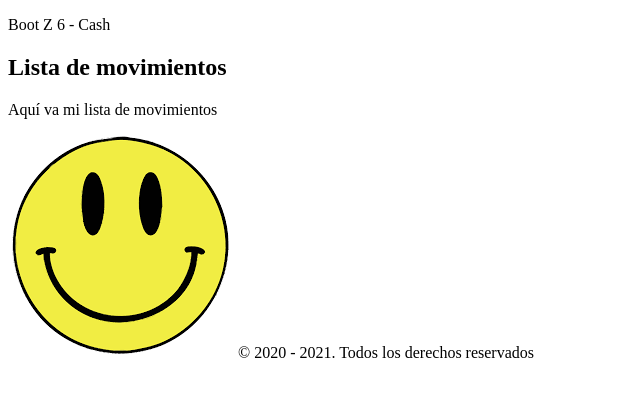
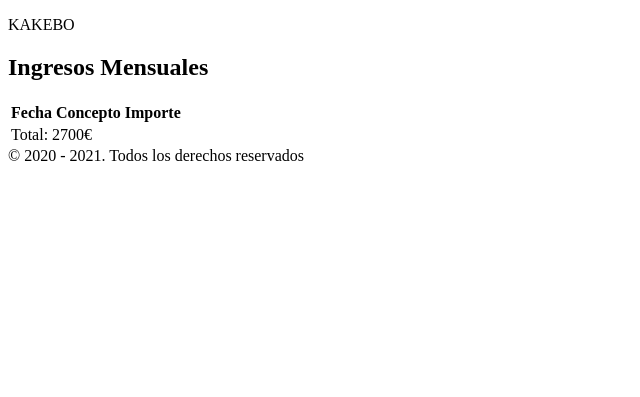
Before and after one commit to Venganzaalchocolate/flask_movements, a Flask app: template movements/templates/movementsList.html in a window 1280 px wide. Shown: the top 397 px of the page, without its empty margins (0-640 px from the left). Run offline with Flask 2, Linux system fonts and the light colour scheme; the template is opened without the code that fills it, so the values that code supplies are empty.

Commit message:
creando csv

```diff
--- a/movements/templates/base.html
+++ b/movements/templates/base.html
@@ -8,17 +8,15 @@
     <body>
         <header>
             <p>
-                Boot Z 6 - Cash
+                KAKEBO
             </p>
         </header>
 
         <section>
-            <h1>Lista de movimientos</h1>
-            <p>Aquí va mi lista de movimientos</p>
+            {% block content%}{% endblock%}
         </section>
 
         <footer>
-            <img src="static/smile.png" alt="Los Tejos" />
             &copy; 2020 - 2021. Todos los derechos reservados
         </footer>
     </body>
--- a/movements/templates/movementsList.html
+++ b/movements/templates/movementsList.html
@@ -1,10 +1,25 @@
 {% extends "base.html" %}
 
-{% block title %} lista {% endblock %}
+{% block title %} Romanos {% endblock %}
 
 {% block content%}
-
-        <h1>Lista de movimients</h1>
-        <p> Aqui va mi lista de movimientos </p>
+        <h1>Ingresos Mensuales</h1>
+        <table>
+                <tr>
+                        <th>Fecha</th>
+                        <th>Concepto</th>
+                        <th>Importe</th>
+                </tr>
+        {% for registro in datos %}
+                <tr>
+                        <td>{{registro[0] }}</td>
+                        <td>{{registro[1] }}</td>
+                        <td>{{registro[2] }}</td>
+                </tr>
+        {% endfor %}
+                <tr>
+                        <td colspan='3'>Total: 2700€</td>
+                </tr>
+        </table>
 
 {% endblock %}
```
Also changed, not shown: movements/views.py (+9 -2 lines), 1 other file.
